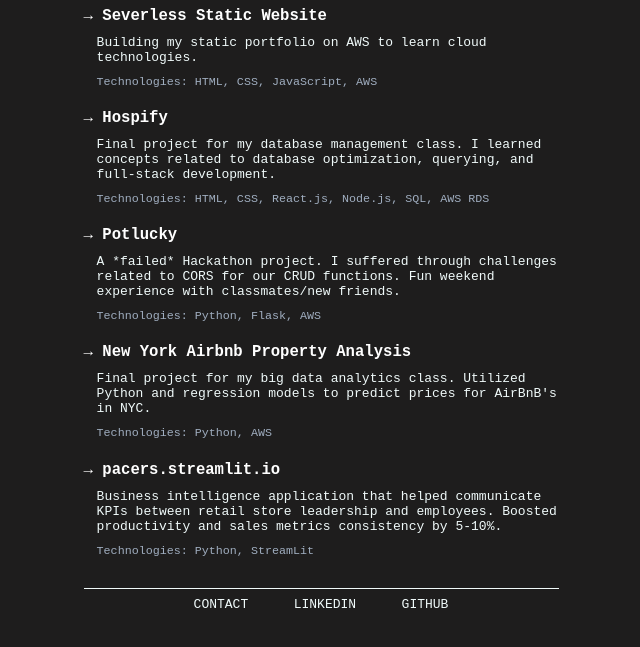
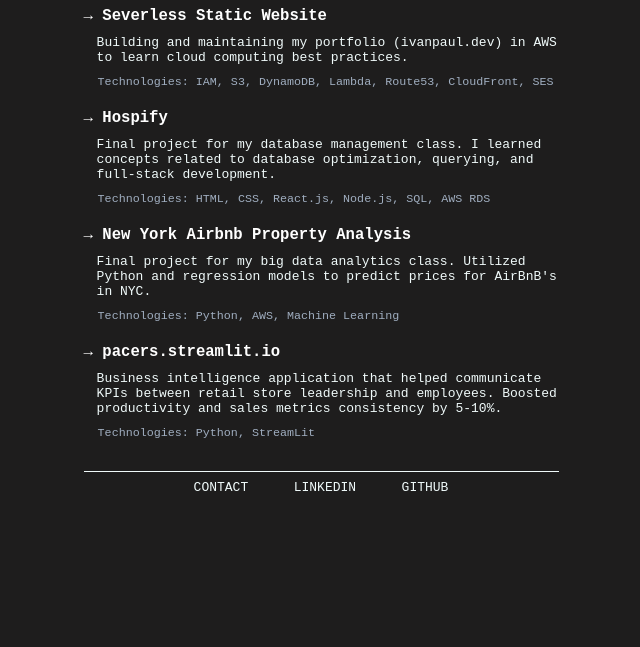
Before and after one commit to ivpaul/aws-static-portfolio, a plain HTML site: page projects.html in a window 1280 px wide. Shown: the part 93-740 px from the top of the page, without its empty margins (319-959 px from the left). Drawn offline with Linux system fonts and the light colour scheme.

Commit message:
Edited technologies list and format for Serverless Static Website

```diff
--- a/css/projects.css
+++ b/css/projects.css
@@ -54,4 +54,6 @@
 .project-item .technologies {
   font-size: 0.9rem;
   color: #a0aec0;
+  text-indent: -14ch;
+  padding-left: 16ch;
 }
--- a/projects.html
+++ b/projects.html
@@ -33,8 +33,8 @@
       <a href="" class="project-link">
       <div class="project-item">
         <h2>→ Severless Static Website</h2>
-        <p>Building my static portfolio on AWS to learn cloud technologies.</p>
-        <p class="technologies">Technologies: HTML, CSS, JavaScript, AWS</p>
+        <p>Building and maintaining my portfolio (ivanpaul.dev) in AWS to learn cloud computing best practices.</p>
+        <p class="technologies">Technologies: IAM, S3, DynamoDB, Lambda, Route53, CloudFront, SES</p>
       </div>
     </a>
 
@@ -48,19 +48,19 @@
       </a>
 
       <!-- Project -->
-      <a href="" class="project-link">
+      <!-- <a href="" class="project-link">
         <div class="project-item">
           <h2>→ Potlucky</h2>
           <p>A *failed* Hackathon project.  I suffered through challenges related to CORS for our CRUD functions.  Fun weekend experience with classmates/new friends.</p>
           <p class="technologies">Technologies: Python, Flask, AWS</p>
         </div>
-      </a>
+      </a> -->
       <!-- Project -->
       <a href="" class="project-link">
         <div class="project-item">
           <h2>→ New York Airbnb Property Analysis</h2>
           <p>Final project for my big data analytics class.  Utilized Python and regression models to predict prices for AirBnB's in NYC.</p>
-          <p class="technologies">Technologies: Python, AWS</p>
+          <p class="technologies">Technologies: Python, AWS, Machine Learning</p>
         </div>
       </a>
 
```
